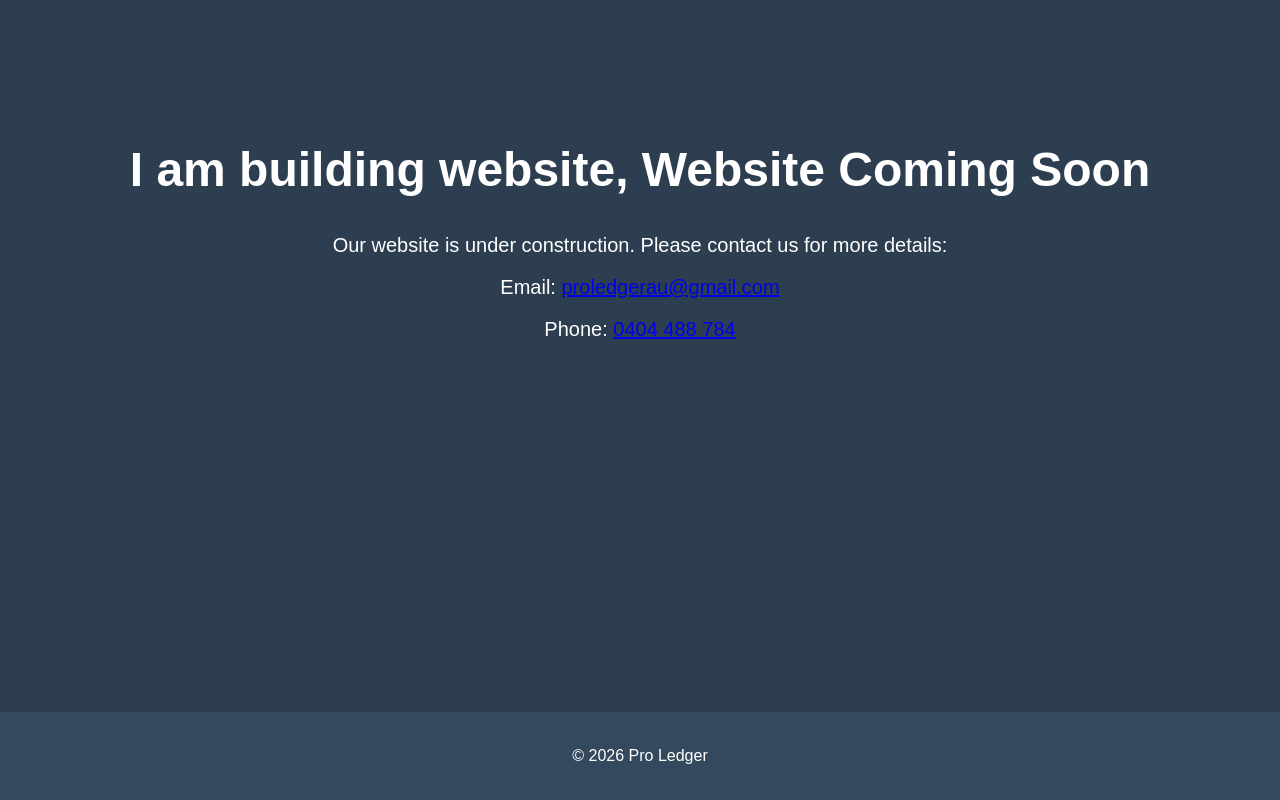
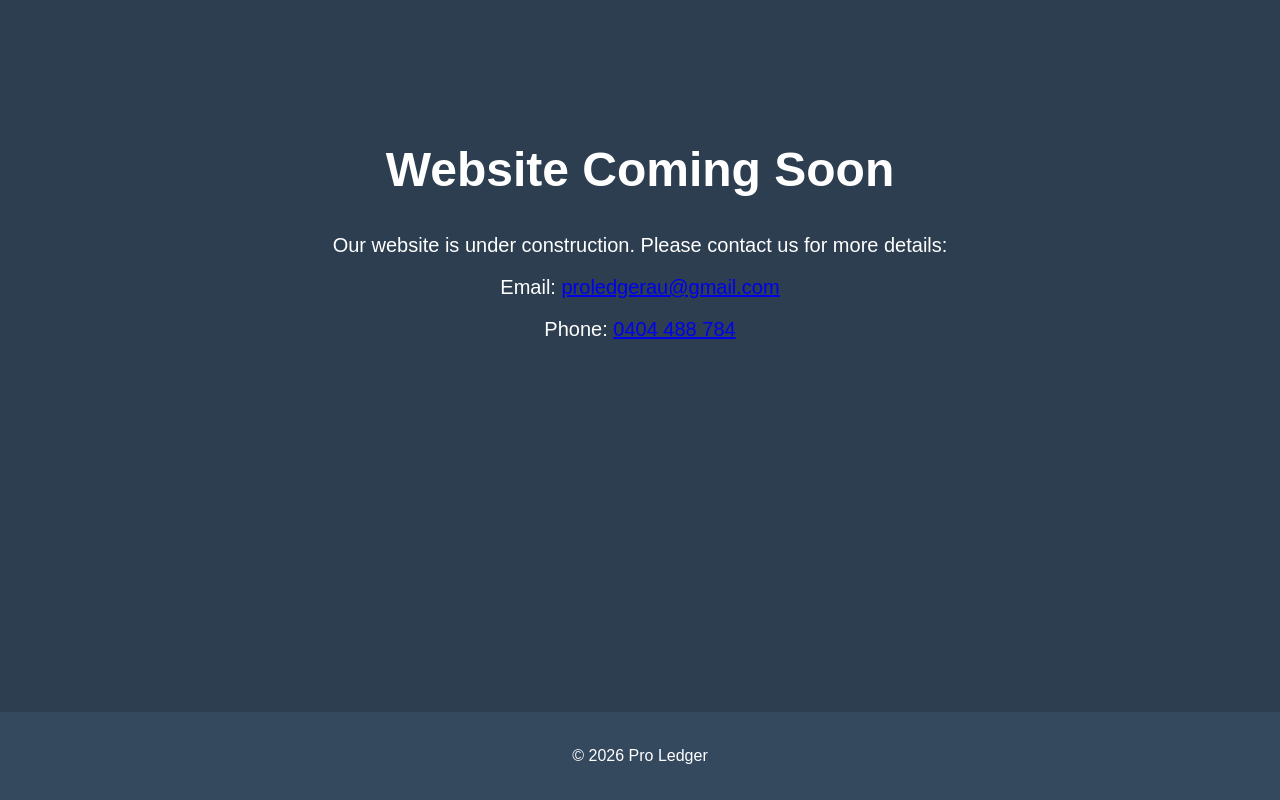
Before and after one commit to proledgerau-hub/ProLedger, a plain HTML site: page index.html in a window 1280 px wide. Drawn offline with Linux system fonts and the light colour scheme.

Commit message:
Update coming soon message in index.html

```diff
--- a/index.html
+++ b/index.html
@@ -9,7 +9,7 @@
 <body>
 
 <div class="coming-soon-container">
-    <h1>I am building website, Website Coming Soon</h1>
+    <h1>Website Coming Soon</h1>
     <p>Our website is under construction. Please contact us for more details:</p>
     <p>Email: <a href="mailto:proledgerau@gmail.com">proledgerau@gmail.com</a></p>
     <p>Phone: <a href="tel:0404488784">0404 488 784</a></p>
```
